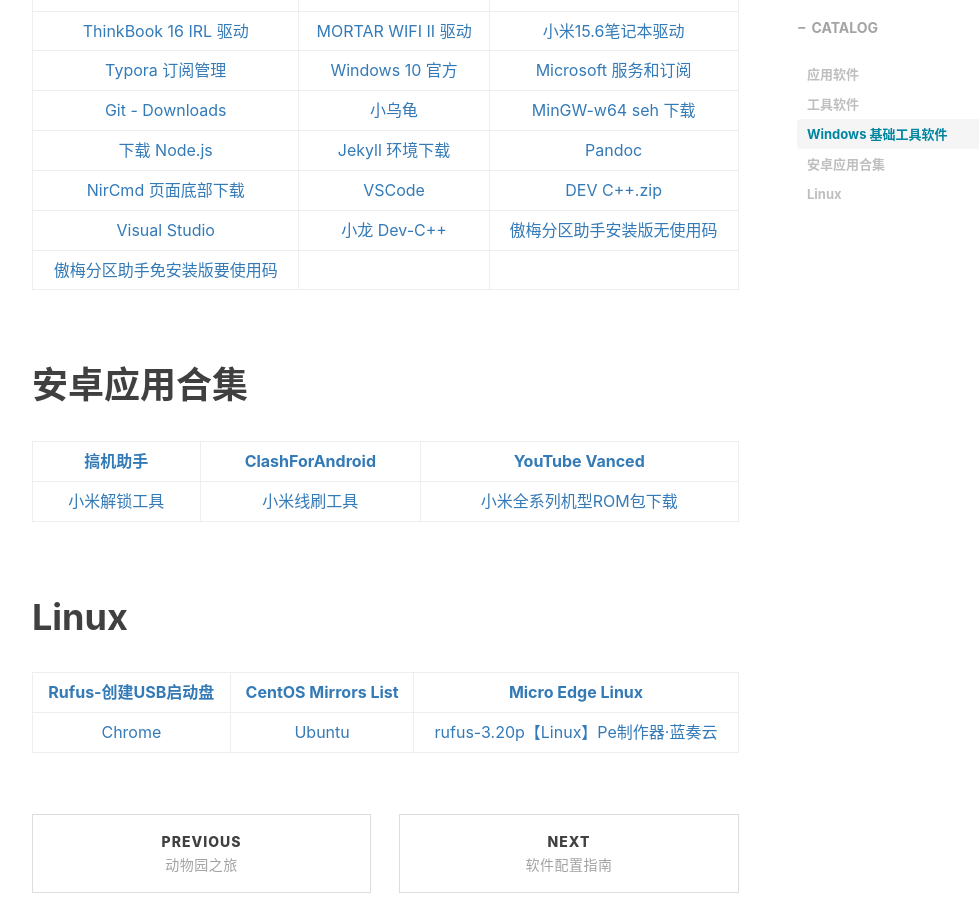
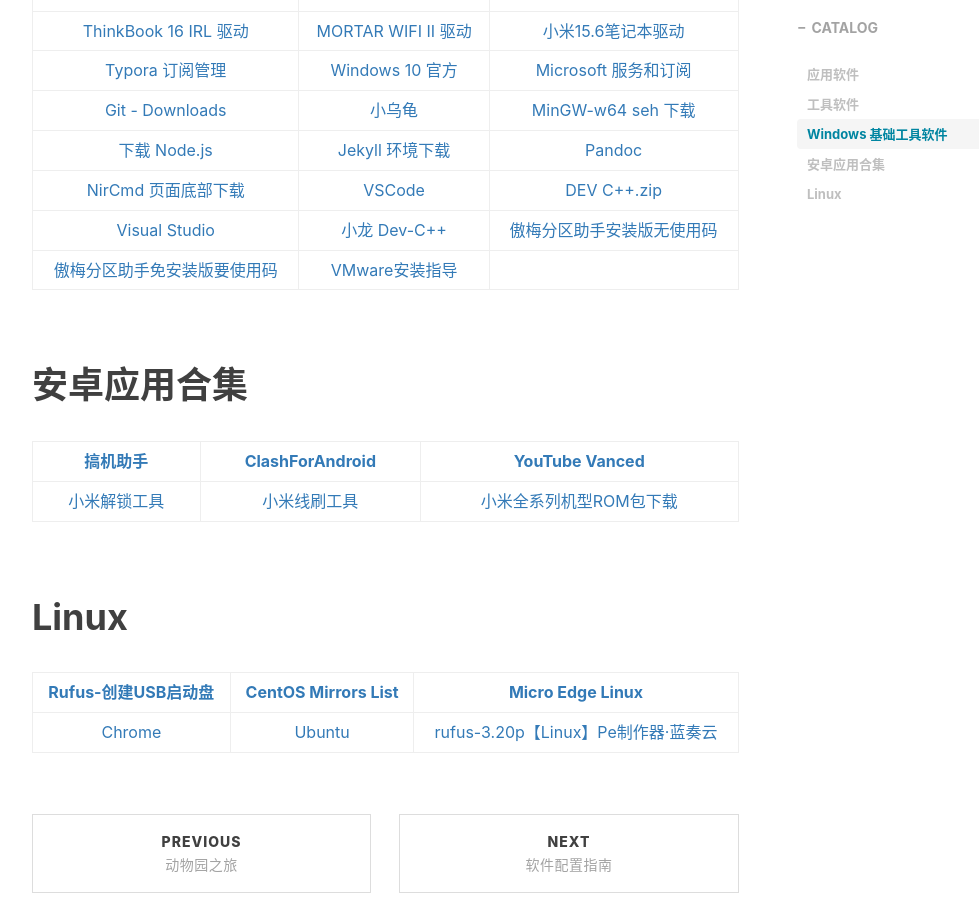
Before and after one commit to youngflysky/youngflysky.github.io, a Jekyll site: the page built from _posts/Tec/2022-5-27-常用软件下载地址.md, in a window 1280 px wide and 900 px high, scrolled down 1527 px. Shown: the whole window, without its empty margins (233-1212 px from the left). Built offline with Jekyll 4.4.1, drawn with Linux system fonts in a browser that asks for light colours; nearby versions of some CDN libraries; comment, search, counter and statistics services are not loaded.

Commit message:
新增VMWare安装方法

```diff
--- a/_posts/Tec/2022-5-27-常用软件下载地址.md
+++ b/_posts/Tec/2022-5-27-常用软件下载地址.md
@@ -45,7 +45,7 @@ tags:
 |     [下载  Node.js](https://nodejs.org/zh-cn/download/)      |   [Jekyll 环境下载](https://rubyinstaller.org/downloads/)    |         [Pandoc](https://pandoc.org/installing.html)         |
 | [NirCmd 页面底部下载](http://www.nirsoft.net/utils/nircmd.html) |       [VSCode](https://code.visualstudio.com/download)       | [DEV C++.zip](https://youngflysky.lanzoul.com/i6ETI1fldkxe)  |
 | [Visual Studio](https://visualstudio.microsoft.com/zh-hans/vs/older-downloads/) |           [小龙 Dev-C++](https://devcpp.gitee.io/)           | [傲梅分区助手安装版无使用码](https://www.disktool.cn/download-adfree.html) |
-| [傲梅分区助手免安装版要使用码](https://www.disktool.cn/download.html) |                                                              |                                                              |
+| [傲梅分区助手免安装版要使用码](https://www.disktool.cn/download.html) | [VMware安装指导](https://hxqq7j13j1c.feishu.cn/docx/DkrKd31llohnopx8L6QcgFAknph) |                                                              |
 
 # 安卓应用合集
 
```
